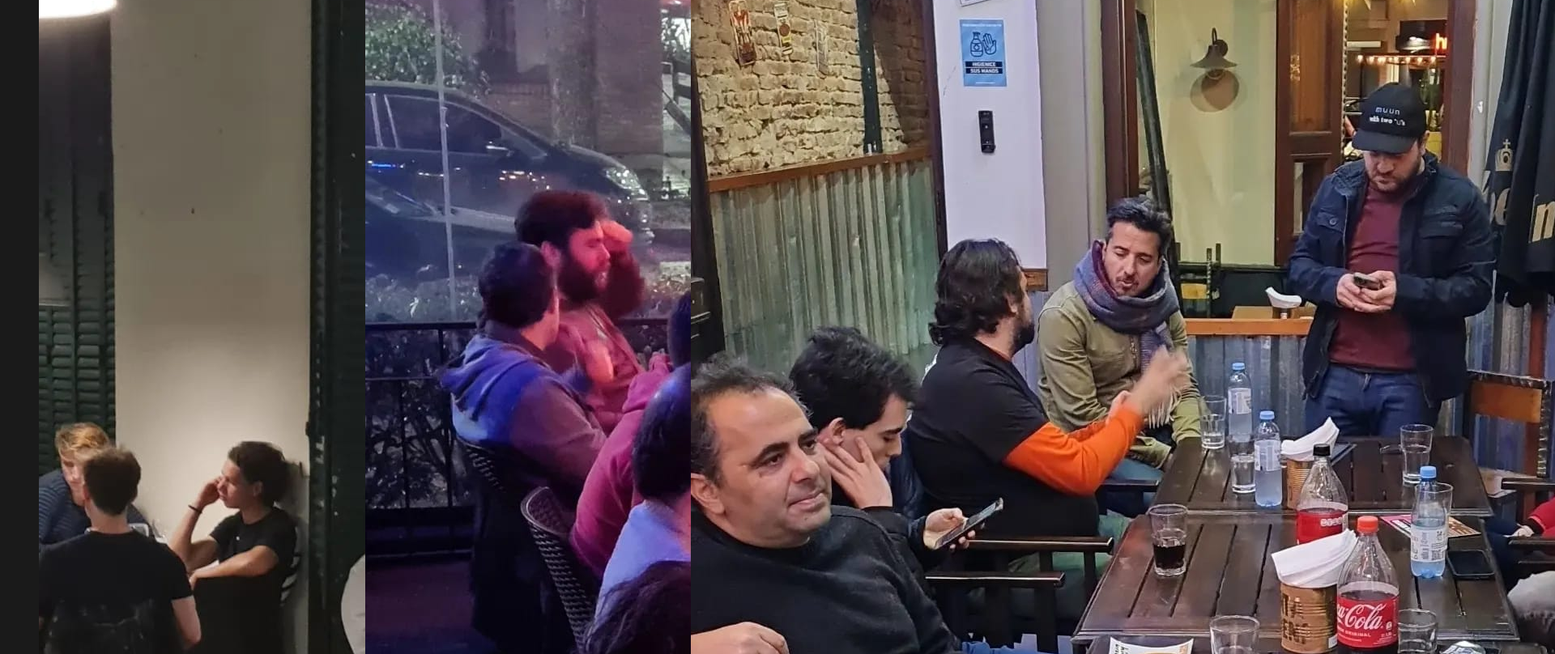
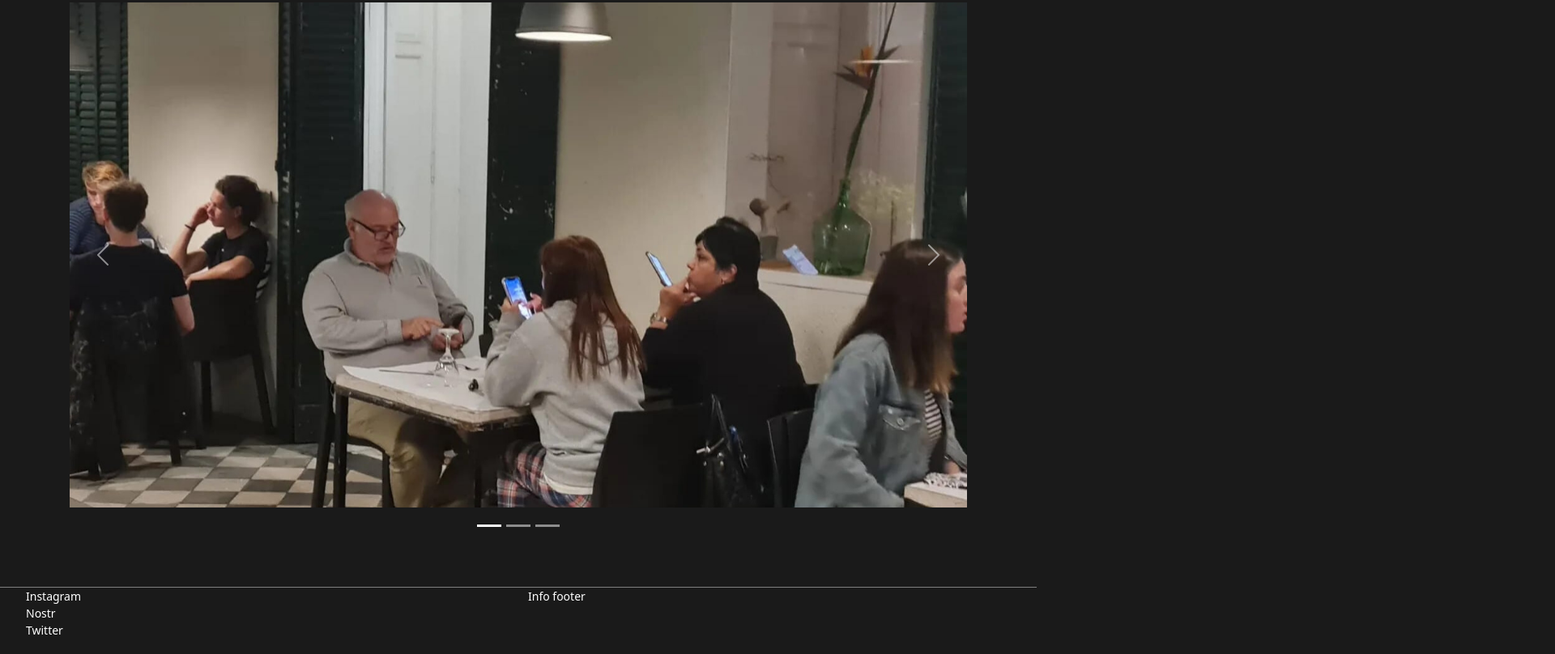
Before and after one commit to maxcrowar/bitcoin-night, a website: page html/quees.html in a window 1280 px wide. Shown: the part 1405-2213 px from the top of the page at 81% size, 1920 px wide, since content can reach past the window. Drawn offline with nearby package versions, Linux system fonts and the light colour scheme.

Commit message:
agregar contenido carousel

```diff
--- a/html/quees.html
+++ b/html/quees.html
@@ -65,14 +65,31 @@
                 </div>
             </div>
             <div class="row">
-                <div class="col-sm-12 col-md-4">
-                    <img src="../img/bn4.jpeg" class="rounded float-start" alt="charlas">
-                </div>
-                <div class="col-sm-12 col-md-4">
-                    <img src="../img/bn3.jpeg" alt="charlas">
-                </div>
-                <div class="col-sm-12 col-md-4">
-                    <img src="../img/bn2.jpeg" alt="charlas">
+                <div id="carouselque" class="carousel slide">
+                    <div class="carousel-indicators">
+                    <button type="button" data-bs-target="#carouselque" data-bs-slide-to="0" class="active" aria-current="true" aria-label="Slide 1"></button>
+                    <button type="button" data-bs-target="#carouselque" data-bs-slide-to="1" aria-label="Slide 2"></button>
+                    <button type="button" data-bs-target="#carouselque" data-bs-slide-to="2" aria-label="Slide 3"></button>
+                    </div>
+                    <div class="carousel-inner">
+                    <div class="carousel-item active">
+                        <img src="../img/bn4.jpg" class="d-block w-100" alt="...">
+                    </div>
+                    <div class="carousel-item">
+                        <img src="../img/bn3.jpg" class="d-block w-100" alt="...">
+                    </div>
+                    <div class="carousel-item">
+                        <img src="../img/bn2.jpg" class="d-block w-100" alt="...">
+                    </div>
+                    </div>
+                    <button class="carousel-control-prev" type="button" data-bs-target="#carouselque" data-bs-slide="prev">
+                    <span class="carousel-control-prev-icon" aria-hidden="true"></span>
+                    <span class="visually-hidden">Previous</span>
+                    </button>
+                    <button class="carousel-control-next" type="button" data-bs-target="#carouselque" data-bs-slide="next">
+                    <span class="carousel-control-next-icon" aria-hidden="true"></span>
+                    <span class="visually-hidden">Next</span>
+                    </button>
                 </div>
             </div>
         </section>
--- a/scss/layout/_main.scss
+++ b/scss/layout/_main.scss
@@ -6,4 +6,7 @@
     color: white;
     font-family: $font-site;
     margin-top: 7rem;
+    #carouselque {
+        padding: 50px;
+    }
 }
```
Also changed, not shown: html/ediciones.html (+6 -1 lines), html/quienes.html (+6 -1 lines), html/quiero.html (+1 -1 lines), css/style.css, img/bn2.jpg (added), img/bn3.jpg (added), img/bn4.jpg (added), 1 other file.
